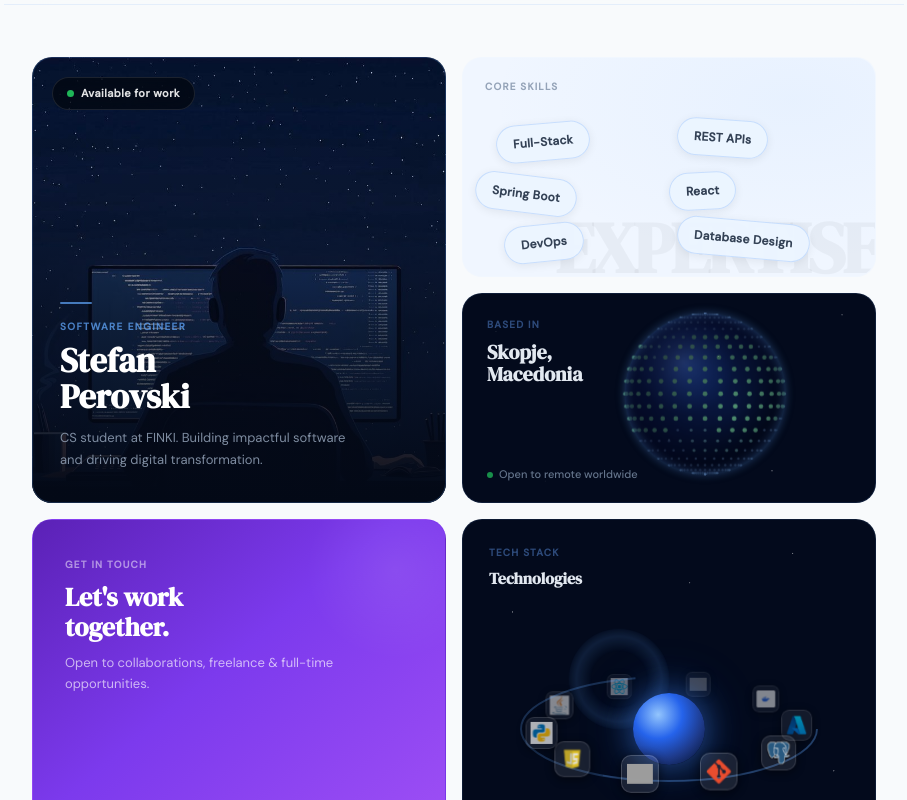
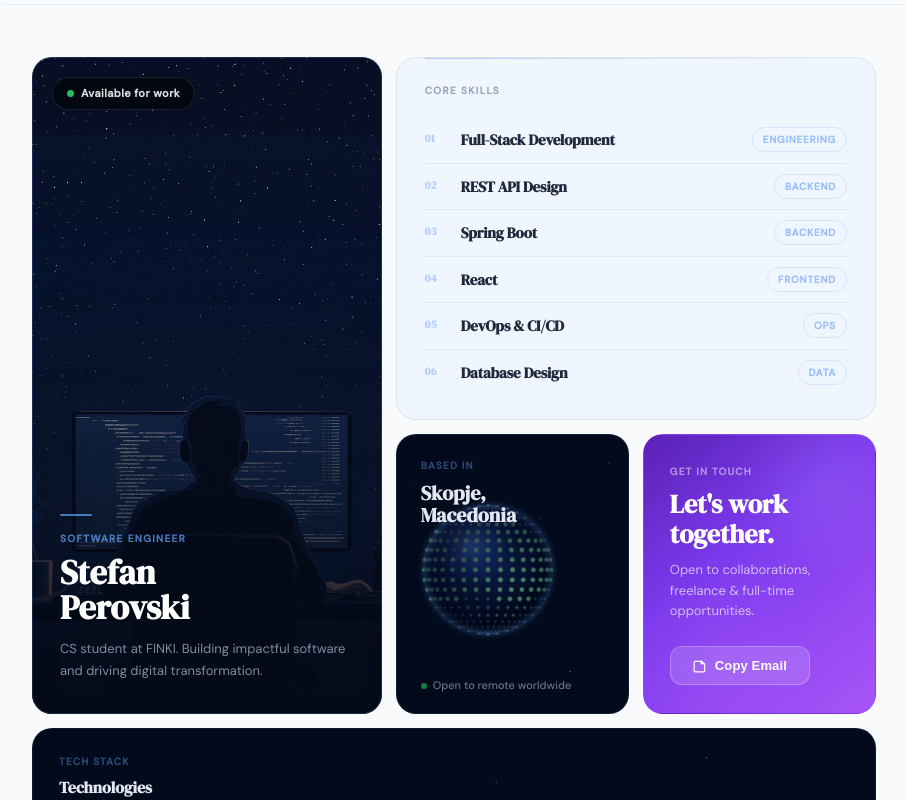
Before and after one commit to steff221/stefan-perovski-portfolio, a Next.js app: page / in a window 1280 px wide. Shown: the part 840-1640 px from the top of the page, without its empty margins (186-1093 px from the left). Built offline with nearby package versions, Linux system fonts and the light colour scheme; grey boxes are pictures that could not be loaded.

Commit message:
changed core stack

```diff
--- a/app/page.tsx
+++ b/app/page.tsx
@@ -347,8 +347,8 @@ const OrbitingMoon = ({ src, name, index, total }: {
   src: string; name: string; index: number; total: number;
 }) => {
   const ref = React.useRef<HTMLDivElement>(null);
-  const a = 128;   // semi-major axis px
-  const b = 46;    // semi-minor axis px  (gives ~70° tilt illusion)
+  const a = 168;   // semi-major axis px — wider for full-width card
+  const b = 58;    // semi-minor axis px  (gives ~70° tilt illusion)
   const period = 22000; // ms per orbit
   const phase = (index / total) * Math.PI * 2;
 
@@ -399,10 +399,10 @@ const PhotoCard = ({ isDark: _isDark }: { isDark: boolean }) => (
       overflow: "hidden",
       position: "relative",
       height: "100%",
-      minHeight: "440px",
+      minHeight: "460px",
       backgroundImage: "url(/portfolio.jpg)",
       backgroundSize: "cover",
-      backgroundPosition: "center 65%",
+      backgroundPosition: "center 60%",
     }}
   >
     {/* Animated gradient border */}
@@ -458,19 +458,17 @@ const PhotoCard = ({ isDark: _isDark }: { isDark: boolean }) => (
   </motion.div>
 );
 
-// Expertise Card with floating pill tags
+// Expertise Card — editorial numbered list
 const ExpertiseCard = ({ isDark }: { isDark: boolean }) => {
-  const tags = ["Full-Stack", "REST APIs", "Spring Boot", "React", "DevOps", "Database Design"];
-  const cardBg = isDark ? "#0a1128" : "#f0f6ff";
-  // [top%, left%, rotate] — kept away from edges so nothing clips
-  const positions: [number, number, number][] = [
-    [12, 8, -5],
-    [10, 52, 4],
-    [42, 3, 7],
-    [40, 50, -3],
-    [70, 10, -6],
-    [68, 52, 5],
+  const skills = [
+    { name: "Full-Stack Development", category: "Engineering" },
+    { name: "REST API Design",        category: "Backend"     },
+    { name: "Spring Boot",            category: "Backend"     },
+    { name: "React",                  category: "Frontend"    },
+    { name: "DevOps & CI/CD",         category: "Ops"         },
+    { name: "Database Design",        category: "Data"        },
   ];
+  const cardBg = isDark ? "#080e22" : "#f0f6ff";
 
   return (
     <motion.div
@@ -479,69 +477,83 @@ const ExpertiseCard = ({ isDark }: { isDark: boolean }) => {
       transition={{ duration: 0.6, delay: 0.1 }}
       viewport={{ once: true, amount: 0.2 }}
       style={{
-        gridColumn: "2 / 3",
+        gridColumn: "2 / 4",
         gridRow: "1 / 2",
         borderRadius: "20px",
-        border: "1px solid rgba(255,255,255,0.06)",
+        border: `1px solid ${isDark ? "rgba(255,255,255,0.06)" : "rgba(0,0,0,0.07)"}`,
         background: cardBg,
         position: "relative",
         overflow: "hidden",
-        minHeight: "220px",
+        padding: "24px 28px",
+        display: "flex",
+        flexDirection: "column",
       }}
     >
-      {/* Faint radial glow */}
+      {/* Top accent bar */}
       <div style={{
-        position: "absolute", inset: 0, pointerEvents: "none",
-        background: "radial-gradient(ellipse at 80% 20%, rgba(96,165,250,0.06) 0%, transparent 65%)",
+        position: "absolute", top: 0, left: "28px", right: "28px", height: "1px",
+        background: "linear-gradient(to right, rgba(96,165,250,0.5), transparent)",
       }} />
 
-      {/* EXPERTISE watermark */}
-      <span style={{
-        position: "absolute", bottom: "-8px", right: "-4px",
-        fontSize: "72px", fontWeight: 900, lineHeight: 1,
-        fontFamily: "DM Serif Display, serif", letterSpacing: "-0.04em",
-        color: isDark ? "rgba(255,255,255,0.025)" : "rgba(0,0,0,0.04)",
-        userSelect: "none", pointerEvents: "none",
+      {/* Header */}
+      <p style={{
+        fontSize: "10px", fontWeight: 700, letterSpacing: "0.14em",
+        color: isDark ? "#2d4a7a" : "#94a3b8", textTransform: "uppercase",
+        marginBottom: "18px",
       }}>
-        EXPERTISE
-      </span>
-
-      {/* Header label */}
-      <div style={{ position: "absolute", top: "20px", left: "22px" }}>
-        <p style={{ fontSize: "10px", fontWeight: 700, letterSpacing: "0.12em", color: isDark ? "#2d4a7a" : "#94a3b8", textTransform: "uppercase" }}>
-          Core Skills
-        </p>
-      </div>
-
-      {/* Tags layer */}
-      <div style={{ position: "absolute", inset: 0, top: "44px" }}>
-        {tags.map((tag, idx) => (
+        Core Skills
+      </p>
+
+      {/* Numbered skill rows */}
+      <div style={{ display: "flex", flexDirection: "column", gap: 0 }}>
+        {skills.map((skill, idx) => (
           <motion.div
-            key={tag}
-            initial={{ opacity: 0, scale: 0.6, y: 10 }}
-            whileInView={{ opacity: 1, scale: 1, y: 0 }}
-            whileHover={{ scale: 1.06, y: -2 }}
-            transition={{ duration: 0.45, delay: idx * 0.08, ease: "backOut" }}
+            key={skill.name}
+            initial={{ opacity: 0, x: -12 }}
+            whileInView={{ opacity: 1, x: 0 }}
+            whileHover={{ x: 4 }}
+            transition={{ duration: 0.4, delay: 0.05 + idx * 0.06, ease: "easeOut" }}
             viewport={{ once: true }}
             style={{
-              position: "absolute",
-              top: `${positions[idx][0]}%`,
-              left: `${positions[idx][1]}%`,
-              rotate: `${positions[idx][2]}deg`,
+              display: "flex",
+              alignItems: "center",
+              justifyContent: "space-between",
+              padding: "10px 0",
+              borderBottom: idx < skills.length - 1
+                ? `1px solid ${isDark ? "rgba(255,255,255,0.05)" : "rgba(0,0,0,0.06)"}`
+                : "none",
               cursor: "default",
             }}
           >
+            {/* Left: number + name */}
+            <div style={{ display: "flex", alignItems: "center", gap: "14px" }}>
+              <span style={{
+                fontSize: "11px", fontWeight: 700, fontFamily: "DM Serif Display, serif",
+                color: isDark ? "rgba(96,165,250,0.35)" : "rgba(59,130,246,0.35)",
+                letterSpacing: "0.04em", minWidth: "22px",
+              }}>
+                {String(idx + 1).padStart(2, "0")}
+              </span>
+              <span style={{
+                fontSize: "15px", fontWeight: 600,
+                color: isDark ? "#c8d8f0" : "#1e293b",
+                letterSpacing: "-0.01em",
+                fontFamily: "DM Serif Display, serif",
+              }}>
+                {skill.name}
+              </span>
+            </div>
+
+            {/* Right: category tag */}
             <span style={{
-              display: "inline-block",
-              padding: "8px 16px",
-              borderRadius: "999px",
-              background: isDark ? "rgba(13,21,50,0.95)" : "rgba(235,245,255,0.95)",
-              border: `1px solid ${isDark ? "rgba(96,165,250,0.2)" : "rgba(59,130,246,0.2)"}`,
-              color: isDark ? "#c8d8f0" : "#334155",
-              fontSize: "12px", fontWeight: 600, whiteSpace: "nowrap", letterSpacing: "0.02em",
-              boxShadow: isDark ? "0 2px 12px rgba(0,0,0,0.5), inset 0 1px 0 rgba(255,255,255,0.04)" : "0 2px 10px rgba(0,0,0,0.07)",
+              fontSize: "10px", fontWeight: 700, letterSpacing: "0.08em",
+              textTransform: "uppercase",
+              color: isDark ? "rgba(96,165,250,0.4)" : "rgba(59,130,246,0.5)",
+              padding: "3px 10px", borderRadius: "999px",
+              border: `1px solid ${isDark ? "rgba(96,165,250,0.12)" : "rgba(59,130,246,0.15)"}`,
+              whiteSpace: "nowrap",
             }}>
-              {tag}
+              {skill.category}
             </span>
           </motion.div>
         ))}
@@ -565,7 +577,7 @@ const LocationCard = ({ isDark: _isDark }: { isDark: boolean }) => (
       background: "#030a1c",
       overflow: "hidden",
       position: "relative",
-      minHeight: "210px",
+      minHeight: "220px",
       display: "flex",
       flexDirection: "column",
     }}
@@ -608,12 +620,12 @@ const LocationCard = ({ isDark: _isDark }: { isDark: boolean }) => (
 
     {/* Planet — right side */}
     <div style={{
-      position: "absolute", right: "-30px", top: "50%",
+      position: "absolute", right: "-20px", top: "50%",
       transform: "translateY(-50%)",
       zIndex: 2,
       animation: "atmospherePulse 6s ease-in-out infinite",
     }}>
-      <Planet size={200} />
+      <Planet size={160} />
     </div>
 
     {/* Scrim so text stays readable */}
@@ -641,18 +653,19 @@ const ContactCard = ({ isDark: _isDark }: { isDark: boolean }) => {
       transition={{ duration: 0.6, delay: 0.3 }}
       viewport={{ once: true, amount: 0.2 }}
       style={{
-        gridColumn: "1 / 2",
+        gridColumn: "3 / 4",
+        gridRow: "2 / 3",
         borderRadius: "20px",
         border: "1px solid rgba(124,58,237,0.25)",
         background: "linear-gradient(140deg, #5b21b6 0%, #7c3aed 40%, #a855f7 100%)",
-        padding: "36px 32px",
+        padding: "28px 26px",
         display: "flex",
         flexDirection: "column",
         alignItems: "flex-start",
         justifyContent: "space-between",
         position: "relative",
         overflow: "hidden",
-        minHeight: "180px",
+        minHeight: "220px",
       }}
     >
       {/* Decorative orb */}
@@ -743,13 +756,14 @@ const TechStackCard = ({ isDark: _isDark }: { isDark: boolean }) => {
       transition={{ duration: 0.6, delay: 0.4 }}
       viewport={{ once: true, amount: 0.2 }}
       style={{
-        gridColumn: "2 / 3",
+        gridColumn: "1 / 4",
+        gridRow: "3 / 4",
         borderRadius: "20px",
         border: "1px solid rgba(96,165,250,0.1)",
         background: "#030a1c",
         overflow: "hidden",
         position: "relative",
-        minHeight: "420px",
+        minHeight: "360px",
         display: "flex",
         flexDirection: "column",
       }}
@@ -783,11 +797,11 @@ const TechStackCard = ({ isDark: _isDark }: { isDark: boolean }) => {
       <div style={{ flex: 1, position: "relative", display: "flex", alignItems: "center", justifyContent: "center" }}>
 
         {/* Back-half ring — z-index 2 (behind planet) */}
-        <svg style={{ position: "absolute", zIndex: 2, pointerEvents: "none" }} width="310" height="120" viewBox="0 0 310 120">
-          <ellipse cx="155" cy="60" rx="148" ry="52"
+        <svg style={{ position: "absolute", zIndex: 2, pointerEvents: "none" }} width="380" height="140" viewBox="0 0 380 140">
+          <ellipse cx="190" cy="70" rx="180" ry="62"
             fill="none" stroke="rgba(96,165,250,0.28)" strokeWidth="1.5"
-            strokeDasharray={`${Math.PI * 148} ${Math.PI * 148}`}
-            strokeDashoffset={`${Math.PI * 148 / 2}`}
+            strokeDasharray={`${Math.PI * 180} ${Math.PI * 180}`}
+            strokeDashoffset={`${Math.PI * 180 / 2}`}
             style={{ animation: "ringShimmer 4s ease-in-out infinite" }}
           />
         </svg>
@@ -812,10 +826,10 @@ const TechStackCard = ({ isDark: _isDark }: { isDark: boolean }) => {
         </div>
 
         {/* Front-half ring — z-index 8 (in front of planet) */}
-        <svg style={{ position: "absolute", zIndex: 8, pointerEvents: "none" }} width="310" height="120" viewBox="0 0 310 120">
-          <ellipse cx="155" cy="60" rx="148" ry="52"
+        <svg style={{ position: "absolute", zIndex: 8, pointerEvents: "none" }} width="380" height="140" viewBox="0 0 380 140">
+          <ellipse cx="190" cy="70" rx="180" ry="62"
             fill="none" stroke="rgba(96,165,250,0.45)" strokeWidth="2"
-            strokeDasharray={`${Math.PI * 148} ${Math.PI * 148}`}
+            strokeDasharray={`${Math.PI * 180} ${Math.PI * 180}`}
             strokeDashoffset="0"
             style={{ animation: "ringShimmer 4s ease-in-out infinite" }}
           />
@@ -1413,22 +1427,19 @@ export default function Home() {
           </nav>
 
 
-          {/* ABOUT - NEW BENTO GRID SECTION */}
+          {/* ABOUT - BENTO GRID */}
           <section id="about-grid" style={{ marginBottom: "64px" }}>
             <div
               style={{
                 display: "grid",
-                gridTemplateColumns: "1fr 1fr",
-                gap: "16px",
-                gridAutoRows: "auto",
+                gridTemplateColumns: "3fr 2fr 2fr",
+                gridTemplateRows: "auto auto auto",
+                gap: "14px",
               }}
             >
-              {/* Row 1 */}
               <PhotoCard isDark={isDark} />
               <ExpertiseCard isDark={isDark} />
               <LocationCard isDark={isDark} />
-
-              {/* Row 2 */}
               <ContactCard isDark={isDark} />
               <TechStackCard isDark={isDark} />
             </div>
```
